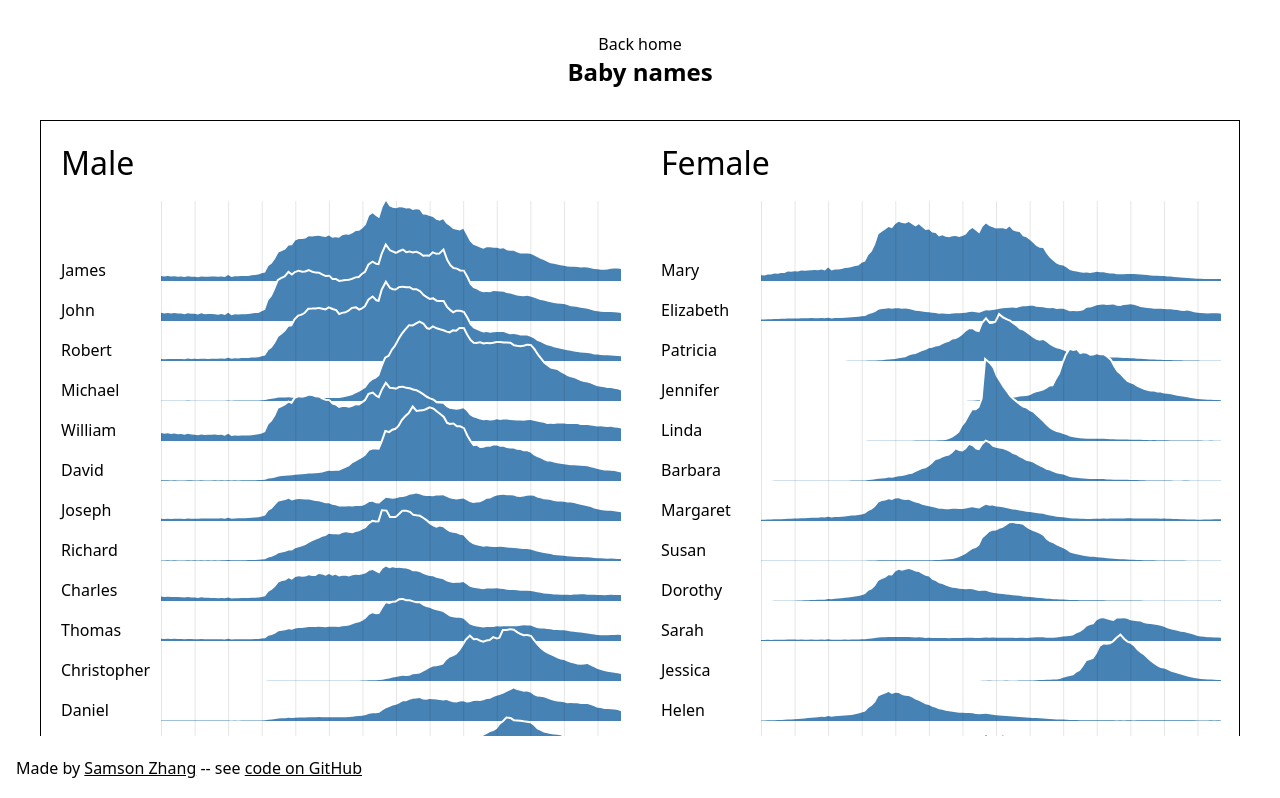
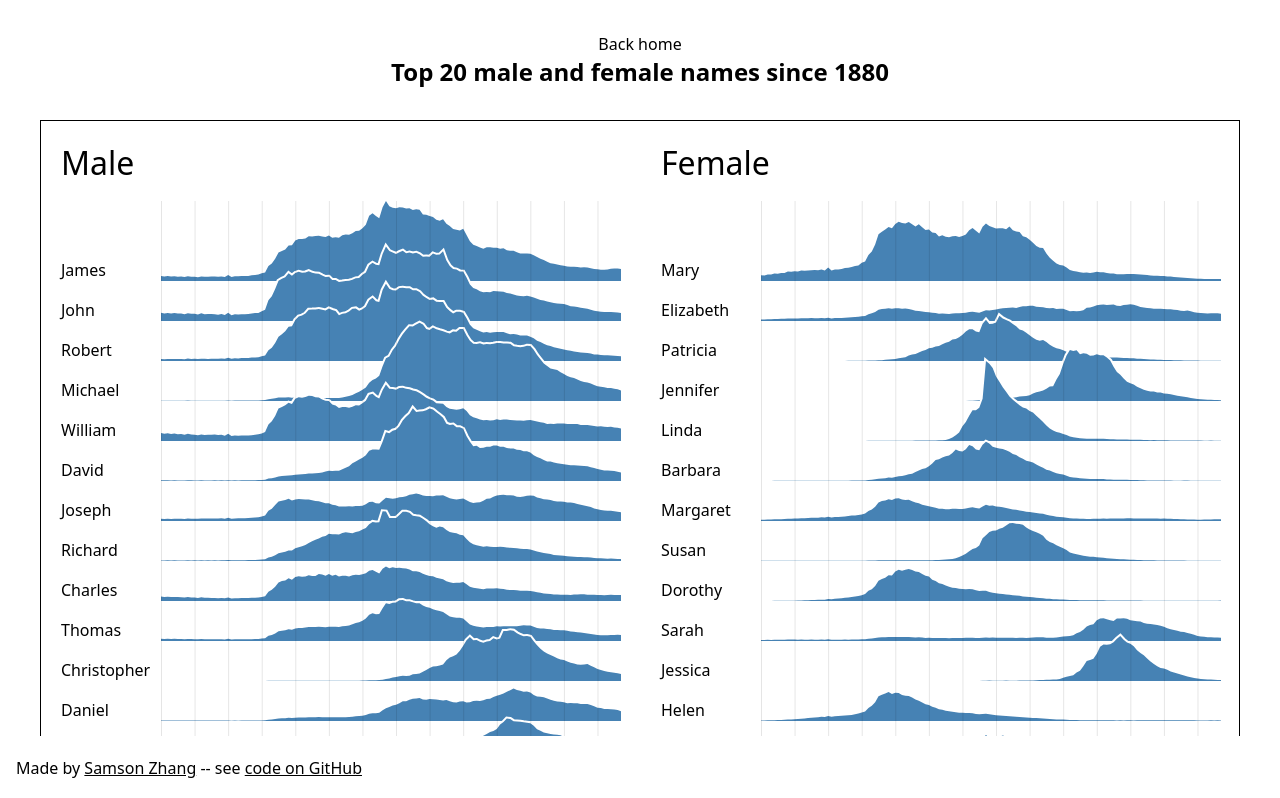
Before and after one commit to wwsalmon/tidy-tuesday, a Next.js app: page /2022-03-22 in a window 1280 px wide. Shown: the top 798 px of the page. Built offline with nearby package versions, Linux system fonts and the light colour scheme.

Commit message:
update page title

```diff
--- a/pages/2022-03-22.tsx
+++ b/pages/2022-03-22.tsx
@@ -125,7 +125,7 @@ export default function March22() {
     return (
         <>
             <NextSeo title="March 22: Baby names | Samson's Tidy Tuesdays"/>
-            <Header title="Baby names"/>
+            <Header title="Top 20 male and female names since 1880"/>
             <div className="flex items-center justify-center pb-32">
                 <svg ref={svgRef}/>
             </div>
```
